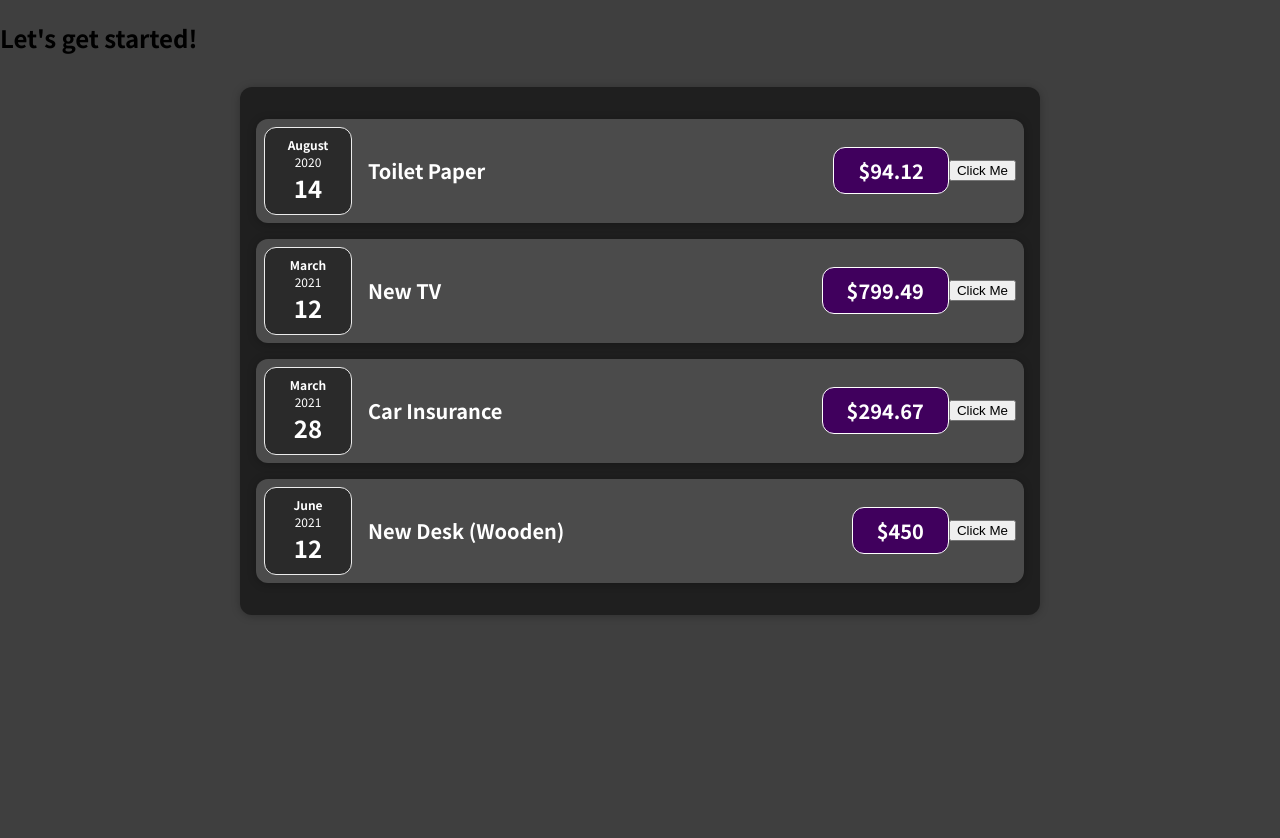
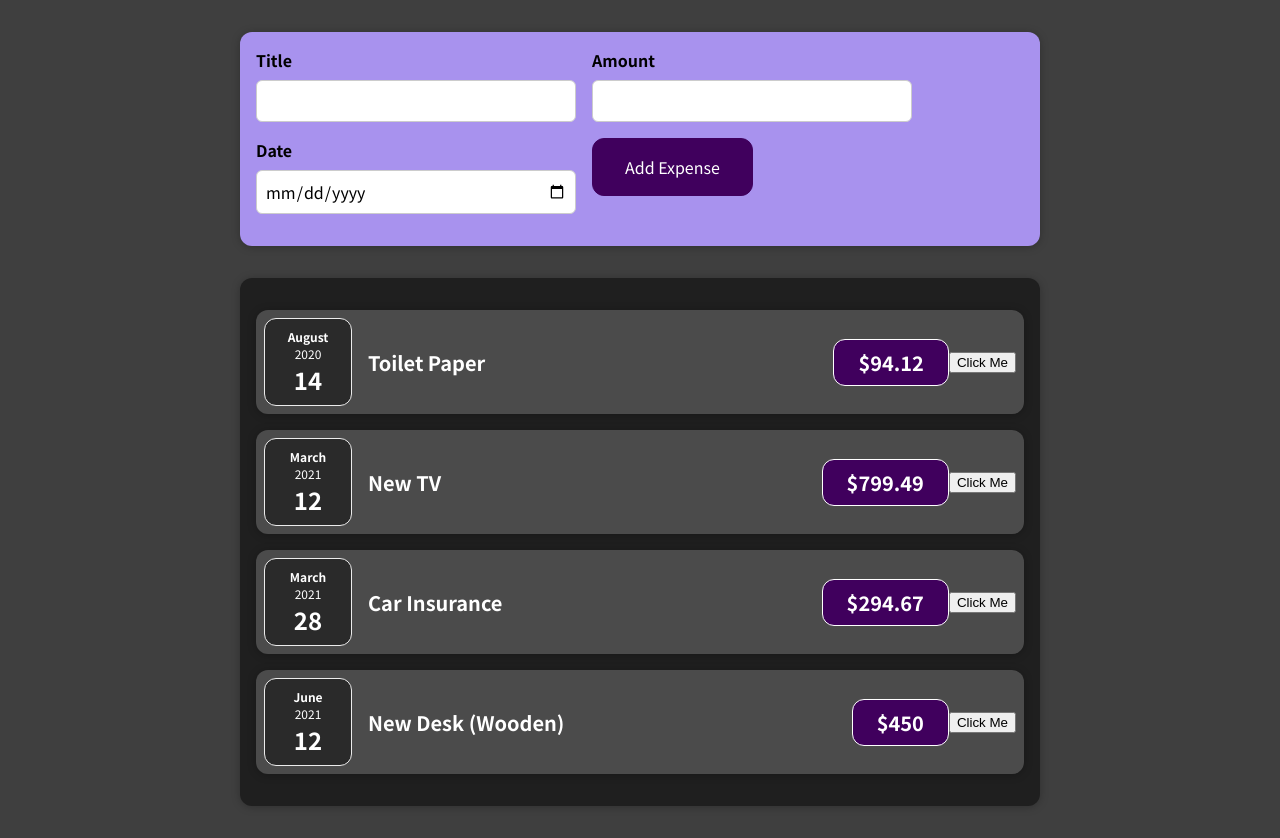
Before and after one commit to rokonbd/reactTutorial, a React (Create React App) app in the folder s4-react-state-event/: page / in a window 1280 px wide. Before the commit the page ends 800 px from the top, so only its background shows below. Built offline with nearby package versions, Linux system fonts and the light colour scheme.

Commit message:
add new form

```diff
--- a/s4-react-state-event/src/App.js
+++ b/s4-react-state-event/src/App.js
@@ -1,3 +1,4 @@
+import NewExpense from "./components/NewExpense/NewExpense";
 import Expenses from "./components/Expenses/Expenses";
 
 const App = () => {
@@ -30,7 +31,7 @@
 
   return (
     <div>
-      <h2>Let's get started!</h2>
+      <NewExpense />
       <Expenses expenses={expenses} />
     </div>
   );
--- /dev/null
+++ b/s4-react-state-event/src/components/NewExpense/ExpenseForm.js
@@ -0,0 +1,28 @@
+import React from "react";
+import "../css/ExpenseForm.css";
+
+const ExpenseForm = () => {
+  return (
+    <form>
+      <div className="new-expense__controls">
+        <div className="new-expense__control">
+          <label>Title</label>
+          <input type="text" />
+        </div>
+        <div className="new-expense__control">
+          <label>Amount</label>
+          <input type="number" min="0.01" step="0.01" />
+        </div>
+        <div className="new-expense__control">
+          <label>Date</label>
+          <input type="date" min="2019-01-01" max="2023-12-31" />
+        </div>
+        <div className="new-expense__actions">
+          <button type="submit">Add Expense</button>
+        </div>
+      </div>
+    </form>
+  );
+};
+
+export default ExpenseForm;
--- /dev/null
+++ b/s4-react-state-event/src/components/NewExpense/NewExpense.js
@@ -0,0 +1,13 @@
+import React from "react";
+import ExpenseForm from "./ExpenseForm";
+import "../css/NewExpense.css";
+
+const NewExpense = () => {
+  return (
+    <div className="new-expense">
+      <ExpenseForm />
+    </div>
+  );
+};
+
+export default NewExpense;
--- /dev/null
+++ b/s4-react-state-event/src/components/css/ExpenseForm.css
@@ -0,0 +1,26 @@
+.new-expense__controls {
+  display: flex;
+  flex-wrap: wrap;
+  gap: 1rem;
+  margin-bottom: 1rem;
+  text-align: left;
+}
+
+.new-expense__control label {
+  font-weight: bold;
+  margin-bottom: 0.5rem;
+  display: block;
+}
+
+.new-expense__control input {
+  font: inherit;
+  padding: 0.5rem;
+  border-radius: 6px;
+  border: 1px solid #ccc;
+  width: 20rem;
+  max-width: 100%;
+}
+
+.new-expense__actions {
+  text-align: right;
+}
--- /dev/null
+++ b/s4-react-state-event/src/components/css/NewExpense.css
@@ -0,0 +1,38 @@
+.new-expense {
+  background-color: #a892ee;
+  padding: 1rem;
+  margin: 2rem auto;
+  width: 50rem;
+  max-width: 95%;
+  border-radius: 12px;
+  text-align: center;
+  box-shadow: 0 1px 8px rgba(0, 0, 0, 0.25);
+}
+
+.new-expense button {
+  font: inherit;
+  cursor: pointer;
+  padding: 1rem 2rem;
+  border: 1px solid #40005d;
+  background-color: #40005d;
+  color: white;
+  border-radius: 12px;
+  margin-right: 1rem;
+}
+
+.new-expense button:hover,
+.new-expense button:active {
+  background-color: #510674;
+  border-color: #510674;
+}
+
+.new-expense button.alternative {
+  color: #220131;
+  border-color: transparent;
+  background-color: transparent;
+}
+
+.new-expense button.alternative:hover,
+.new-expense button.alternative:active {
+  background-color: #ddb3f8;
+}
```
